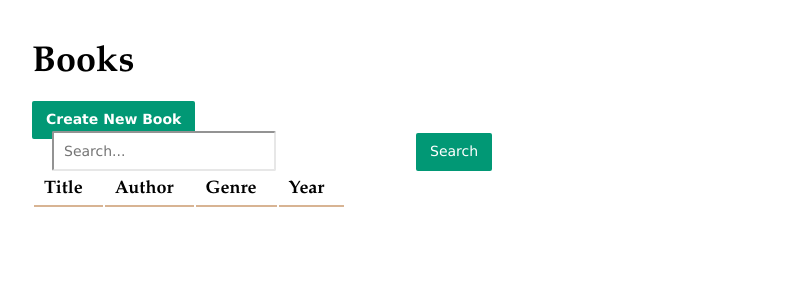
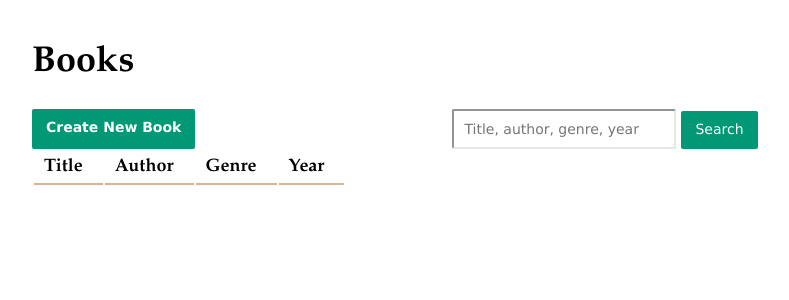
Before and after one commit to hsperez6/Sequelize-ORM-Library-Manager, a Node server app: page /books in a window 1280 px wide. Shown: the top 300 px of the page, without its empty margins (26-815 px from the left). Run offline with Node 20, Linux system fonts and the light colour scheme; data that the repository does not hold is empty; some libraries are stand-ins or nearby versions.

Commit message:
Search Function Added

```diff
--- a/Library-app/app.js
+++ b/Library-app/app.js
@@ -48,7 +48,7 @@ app.use(function(req, res, next) {
 // error handler
 app.use(function(err, req, res, next) {
 
-  err.message("An error ocurred" || err.message);
+  // err.message("An error ocurred" || err.message);
 
   console.log(err.status, err.message);
 
--- a/Library-app/routes/books.js
+++ b/Library-app/routes/books.js
@@ -1,5 +1,7 @@
 var express = require('express');
 var router = express.Router();
+
+var { Op } = require('../models').Sequelize;
 
 const { Book } = require('../models');
 
@@ -22,10 +24,23 @@ router.get('/', asyncHandler(async (req, res, next) => {
 }));
 
 
-
 /* POST search */
 router.post('/', asyncHandler(async (req, res, next) => {
-  const search = await Book.findAll
+  const searchTerm = req.body.search;
+
+  const searchResults = await Book.findAll({
+    where: {
+      [Op.or]: [{title: searchTerm}, {author: searchTerm}, {genre: searchTerm}, {year: searchTerm}]
+      // title: {
+      //   [Op.substring]: searchTerm,
+      // }
+    }
+  });
+
+
+  console.log(searchResults.map(result => result.toJSON()));
+  res.render('results', { searchResults });
+
 }));
 
 
--- a/Library-app/views/index.pug
+++ b/Library-app/views/index.pug
@@ -2,10 +2,11 @@ extends layout
 
 block content
   h1= title
-  a.button(href='./books/new') Create New Book
-  form(action="/books", method="post")
-    input#search(name='search' type='text' value=search.value placeholder='Search...')
-    input(type='submit' value='Search')
+  .container(style='display: flex')
+    a.button(href='./books/new') Create New Book
+    form.search(action="/books", method="post" style='margin-left: 250px')
+      input(name='search' type='text' value=search.value placeholder='Title, author, genre, year' style='width: 200px')
+      input(type='submit' value='Search' style='margin-left: 5px')
   table
     thead
       tr
```
Also changed, not shown: 1/public/stylesheets/style.css (+7 -3 lines), Library-app/views/results.pug (added, +21 -0 lines).
